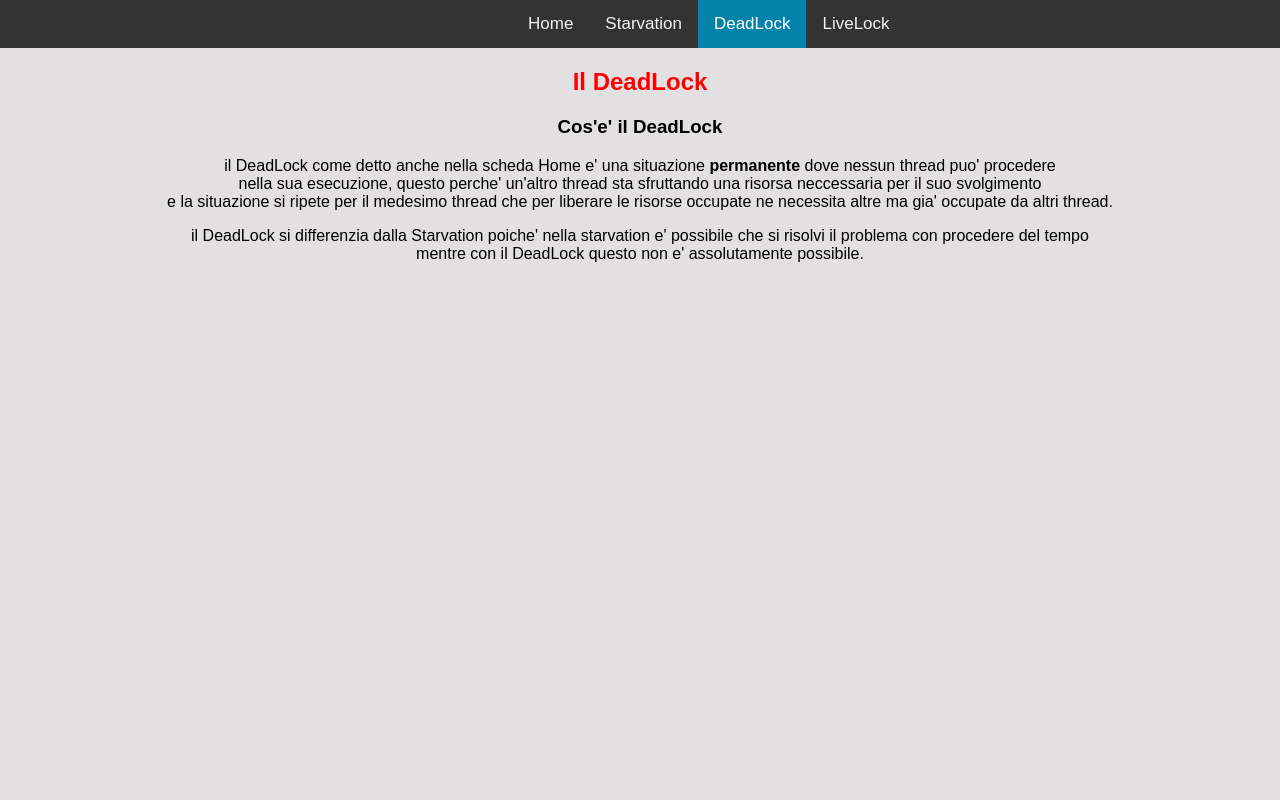
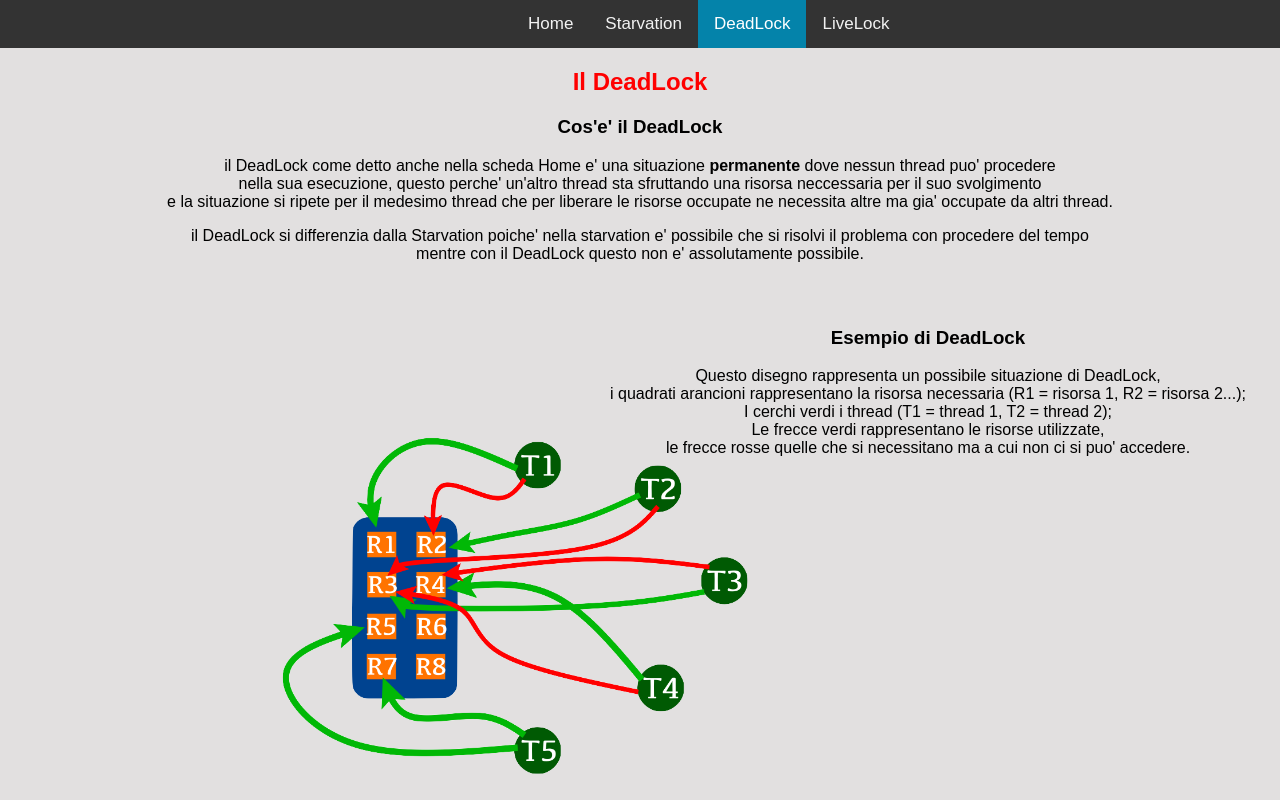
Before and after one commit to GianlucaMeliss/Season1-Melis.github.io, a plain HTML site: page pages/deadlock.html in a window 1280 px wide. Drawn offline with Linux system fonts and the light colour scheme.

Commit message:
deadlock immagine e spiegazione con aggiunta cl de

```diff
--- a/pages/deadlock.html
+++ b/pages/deadlock.html
@@ -20,6 +20,14 @@
             la situazione si ripete per il medesimo thread che per liberare le risorse occupate ne necessita altre ma gia' occupate da altri thread.</p>
         <p> il DeadLock si differenzia dalla Starvation poiche' nella starvation e' possibile che si risolvi il problema con procedere del tempo <br> mentre con il DeadLock questo non e' assolutamente possibile.</p>
 
+        <div class="destra">
+            <h3>Esempio di DeadLock</h3>
+            <p>Questo disegno rappresenta un possibile situazione di DeadLock, <br> i quadrati arancioni rappresentano la risorsa necessaria (R1 = risorsa 1, R2 = risorsa 2...);<br> I cerchi verdi i thread (T1 = thread 1, T2 = thread 2);<br> Le frecce verdi
+                rappresentano le risorse utilizzate,<br> le frecce rosse quelle che si necessitano ma a cui non ci si puo' accedere.</p>
+            <p></p>
+        </div>
+        <img src="deadlock/DeadLock.png" alt="deadlock" height="50%" style="margin-left: -30%; position: absolute; margin-top: -5%;">
+
 
     </div>
 </body>
--- a/styles.css
+++ b/styles.css
@@ -60,6 +60,12 @@ h2 {
     margin-left: 1%;
 }
 
+.destra {
+    text-align: center;
+    margin-left: 45%;
+    margin-top: 5%;
+}
+
 
 /* fine classi personalizzate*/
 
```
